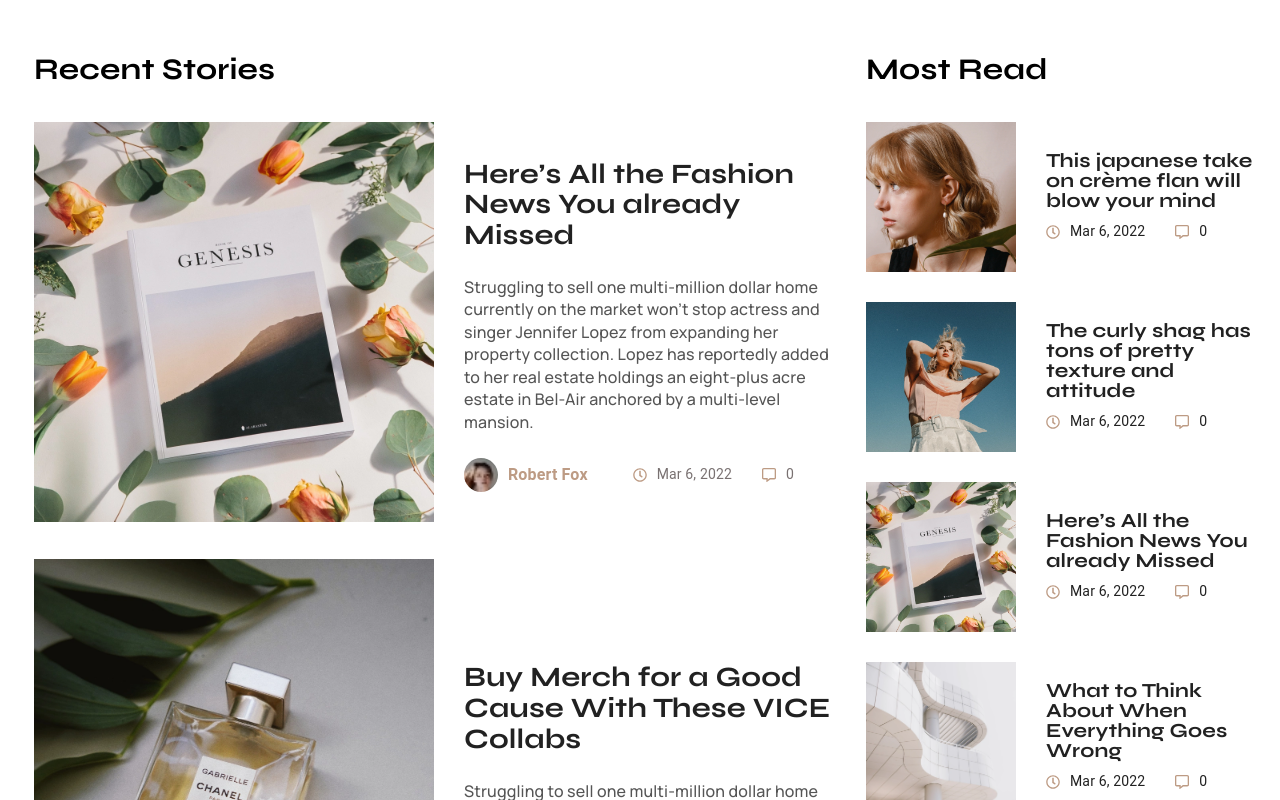
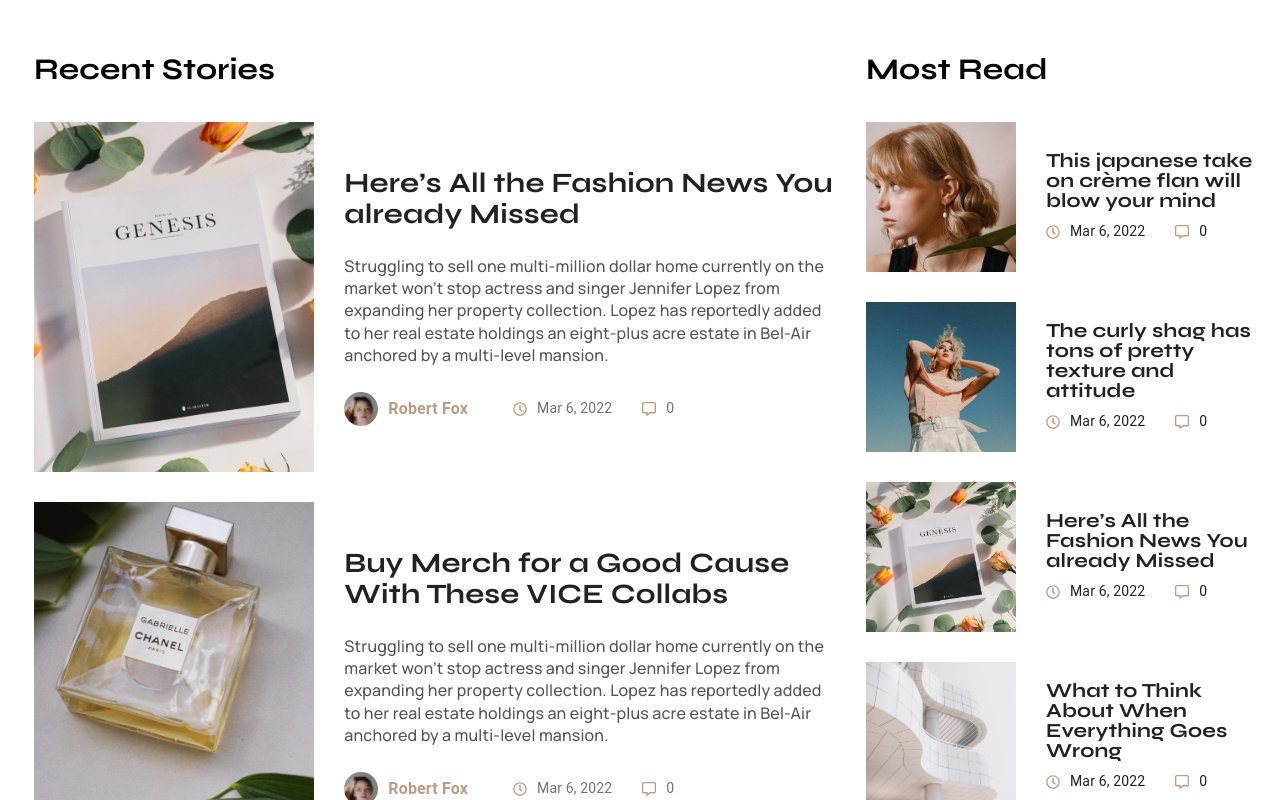
Before and after one commit to AnatoliiZh/react-project-control, a React (Create React App) app: page / in a window 1280 px wide. Shown: the part 1800-2600 px from the top of the page. Built offline with nearby package versions, Linux system fonts and the light colour scheme.

Commit message:
change img  Recent

```diff
--- a/src/components/Recent/Recent.scss
+++ b/src/components/Recent/Recent.scss
@@ -29,37 +29,8 @@
         margin-top: 25px;
         margin-bottom: 25px;
     }
-    .under-title{
-        font-size: 14px;
-        display: flex;
-        align-items: center;
-        margin-top: 10px;
-        color: #797171;
-        // color: #fd2a42;
-        .icons{
-            color: #bd9b84;
-            margin-right: 10px;
-        }
-        .date{
-            margin-right: 30px;
-        }
-    }
-    // .under-title{
-    //     font-size: 14px;
-    //     display: flex;
-    //     align-items: center;
-    //     margin-top: 10px;
-    //     color: #797171;
-    //     .icons{
-    //         color: #bd9b84;
-    //         margin-right: 10px;
-    //     }
-    //     .date{
-    //         margin-right: 30px;
 
-    //     }
 
-    // }
 }
 
 .recent-item{
@@ -67,24 +38,24 @@
     display: flex;
     align-items: center;
 
-    .box {
-        // position: relative;
-        // overflow:hidden;
-        // width:100%;
-        // height:500px;
-        img {
-            max-width: 400px ;
-            // position: absolute;
-            // top:50%;
-            // left:50%;
-            // transform:translate(-50%,-50%);
-            // width:100%;
-            // height:500px;
-            // object-fit:cover;
-        }
+}
+
+.recent-box {
+    position: relative;
+    overflow:hidden;
+    width:150%;
+    height:350px;
+    img {
+
+        position: absolute;
+        top:50%;
+        left:50%;
+        transform:translate(-50%,-50%);
+        width:150%;
+        height:350px;
+        object-fit:cover;
     }
 }
-
 .recent-under-title{
     font-size: 14px;
     display: flex;
--- a/src/components/Recent/RecentItem.tsx
+++ b/src/components/Recent/RecentItem.tsx
@@ -18,7 +18,7 @@
 const RecentItem = ({ title, date, comments, image, description }: Props) => {
     return (
         <div className="recent-item">
-            <div className="box">
+            <div className="recent-box">
                 <img src={image}  alt="" />
             </div>
             {/* <img src={image} width="400px" alt="" /> */}
```
